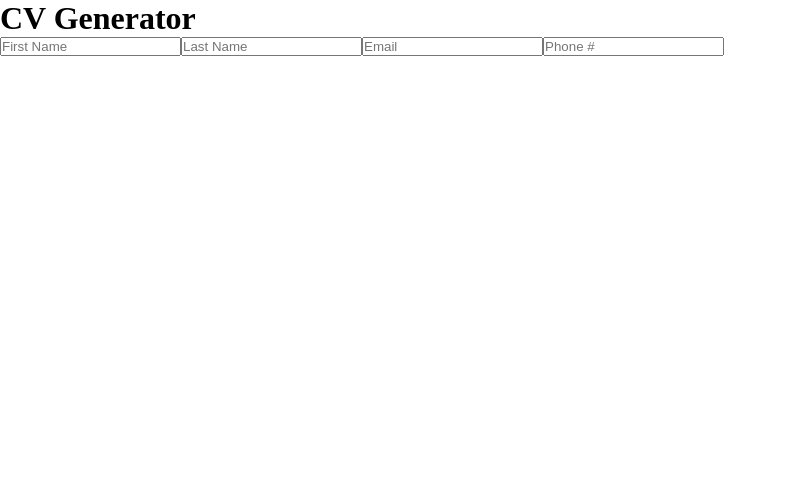
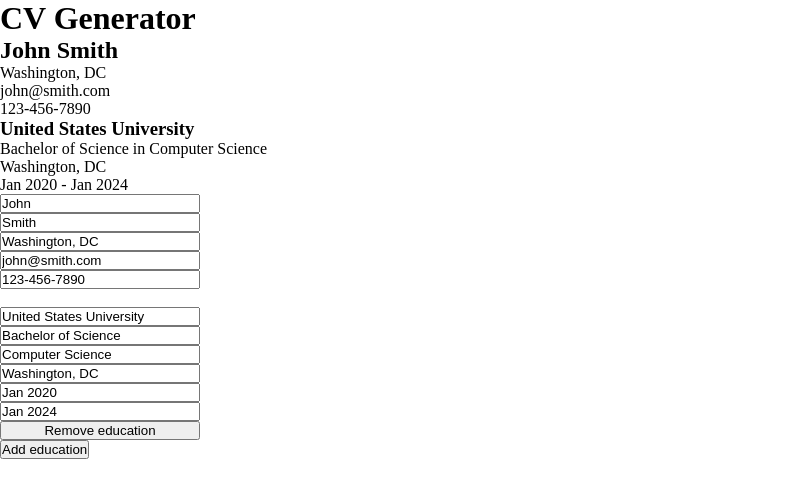
Before and after one commit to robsassack/cv-generator, a React (Vite) app: page / in a window 1280 px wide. Shown: the top 498 px of the page, without its empty margins (0-787 px from the left). Built offline with nearby package versions, Linux system fonts and the light colour scheme.

Commit message:
Added education form

```diff
--- a/package.json
+++ b/package.json
@@ -9,6 +9,7 @@
     "preview": "vite preview"
   },
   "dependencies": {
+    "nanoid": "^4.0.0",
     "react": "^18.2.0",
     "react-dom": "^18.2.0"
   },
--- a/src/App.css
+++ b/src/App.css
@@ -3,3 +3,12 @@
   padding: 0;
   box-sizing: border-box;
 }
+
+.general, .education {
+  width: 200px;
+}
+
+.general--form, .education--form {
+  display: flex;
+  flex-direction: column;
+}
--- a/src/App.jsx
+++ b/src/App.jsx
@@ -1,16 +1,28 @@
 import React from "react";
 import Display from "./components/Display";
 import General from "./components/General";
+import Education from "./components/Education";
 import "./App.css";
 
 class App extends React.Component {
   constructor() {
     super();
     this.state = {
-      firstName: '',
-      lastName: '',
-      email: '',
-      phone: '',
+      firstName: 'John',
+      lastName: 'Smith',
+      location: 'Washington, DC',
+      email: 'john@smith.com',
+      phone: '123-456-7890',
+      education: [
+        {
+          school: 'United States University',
+          degree: 'Bachelor of Science',
+          major: 'Computer Science',
+          location: 'Washington, DC',
+          start: 'Jan 2020',
+          end: 'Jan 2024',
+        },
+      ]
     }
   }
 
@@ -19,15 +31,52 @@ class App extends React.Component {
     this.setState({ [name]: value });
   }
 
+  handleEducation = (event, index) => {
+    const { name, value } = event.target;
+    const education = this.state.education;
+    education[index][name] = value;
+    this.setState({ education });
+  }
+
+  addEducation = () => {
+    this.setState((prevState) => {
+      return {
+        education: [
+          ...prevState.education,
+          {
+            school: '',
+            degree: '',
+            major: '',
+            location: '',
+            start: '',
+            end: '',
+          }
+        ]
+      }
+    });
+  }
+
+  removeEducation = (index) => {
+    const education = this.state.education;
+    education.splice(index, 1);
+    this.setState({ education });
+  }
+
   render() {
     return <div className='App'>
       <div className='App--header'>
         <h1>CV Generator</h1>
         <Display info={this.state} />
         <General
-          firstName={this.state.firstName}
-          lastName={this.state.lastName}
+          state={this.state}
           handleGeneral={this.handleGeneral}
+        />
+        <br />
+        <Education
+          state={this.state}
+          handleEducation={this.handleEducation}
+          addEducation={this.addEducation}
+          removeEducation={this.removeEducation}
         />
       </div>
     </div>;
--- a/src/components/Display.jsx
+++ b/src/components/Display.jsx
@@ -1,16 +1,34 @@
 import React from "react";
+import { nanoid } from "nanoid";
 
 class Display extends React.Component {
+  displayEducation = () => {
+    return this.props.info.education.map((education) => {
+      return (
+        <div className='display--education' key={nanoid()}>
+          <h3>{education.school}</h3>
+          <p>{education.degree} in {education.major}</p>
+          <p>{education.location}</p>
+          <p>
+            {education.start} - {education.end}
+          </p>
+        </div>
+      );
+    });
+  };
+
   render() {
     return (
       <div className='display'>
         <div className='display--info'>
-          <h3>
+          <h2>
             {this.props.info.firstName} {this.props.info.lastName}
-          </h3>
+          </h2>
+          <p>{this.props.info.location}</p>
           <p>{this.props.info.email}</p>
           <p>{this.props.info.phone}</p>
         </div>
+        {this.displayEducation()}
       </div>
     );
   }
--- /dev/null
+++ b/src/components/Education.jsx
@@ -0,0 +1,66 @@
+import React from "react";
+
+class Education extends React.Component {
+  educationForm = () => {
+    return this.props.state.education.map((education, index) => {
+      return (
+        <div className="education--form" key={index}>
+          <input
+            type="text"
+            placeholder="School"
+            name="school"
+            value={education.school}
+            onChange={(event) => this.props.handleEducation(event, index)}
+          />
+          <input
+            type="text"
+            placeholder="Degree"
+            name="degree"
+            value={education.degree}
+            onChange={(event) => this.props.handleEducation(event, index)}
+          />
+          <input
+            type="text"
+            placeholder="Major"
+            name="major"
+            value={education.major}
+            onChange={(event) => this.props.handleEducation(event, index)}
+          />
+          <input
+            type="text"
+            placeholder="Location"
+            name="location"
+            value={education.location}
+            onChange={(event) => this.props.handleEducation(event, index)}
+          />
+          <input
+            type="text"
+            placeholder="Start Date"
+            name="start"
+            value={education.start}
+            onChange={(event) => this.props.handleEducation(event, index)}
+          />
+          <input
+            type="text"
+            placeholder="End Date"
+            name="end"
+            value={education.end}
+            onChange={(event) => this.props.handleEducation(event, index)}
+          />
+          <button onClick={(index) => this.props.removeEducation(index)}>Remove education</button>
+        </div>
+      );
+    });
+  }
+
+  render() {
+    return (
+      <div className="education">
+        {this.educationForm()}
+        <button onClick={this.props.addEducation}>Add education</button>
+      </div>
+    );
+  }
+}
+
+export default Education;
--- a/src/components/General.jsx
+++ b/src/components/General.jsx
@@ -9,28 +9,35 @@ class General extends React.Component {
             type='text'
             placeholder='First Name'
             name='firstName'
-            value={this.props.firstName}
+            value={this.props.state.firstName}
             onChange={this.props.handleGeneral}
           />
           <input
             type='text'
             placeholder='Last Name'
             name='lastName'
-            value={this.props.lastName}
+            value={this.props.state.lastName}
+            onChange={this.props.handleGeneral}
+          />
+          <input
+            type='text'
+            placeholder='Location'
+            name='location'
+            value={this.props.state.location}
             onChange={this.props.handleGeneral}
           />
           <input
             type='email'
             placeholder='Email'
             name='email'
-            value={this.props.email}
+            value={this.props.state.email}
             onChange={this.props.handleGeneral}
           />
           <input
             type='tel'
             placeholder='Phone #'
             name='phone'
-            value={this.props.phone}
+            value={this.props.state.phone}
             onChange={this.props.handleGeneral}
           />
         </form>
```
Also changed, not shown: 1 other file (tests, documents, lock files or other folders).
